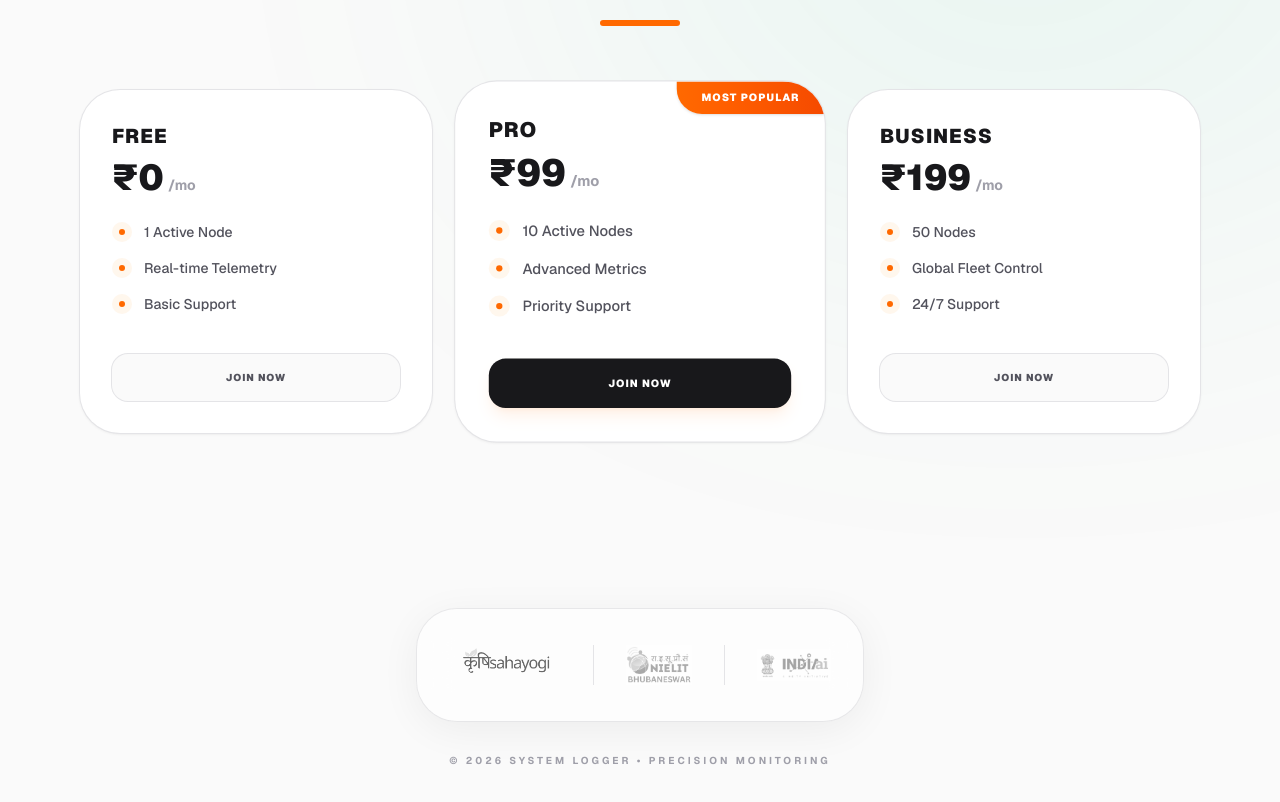
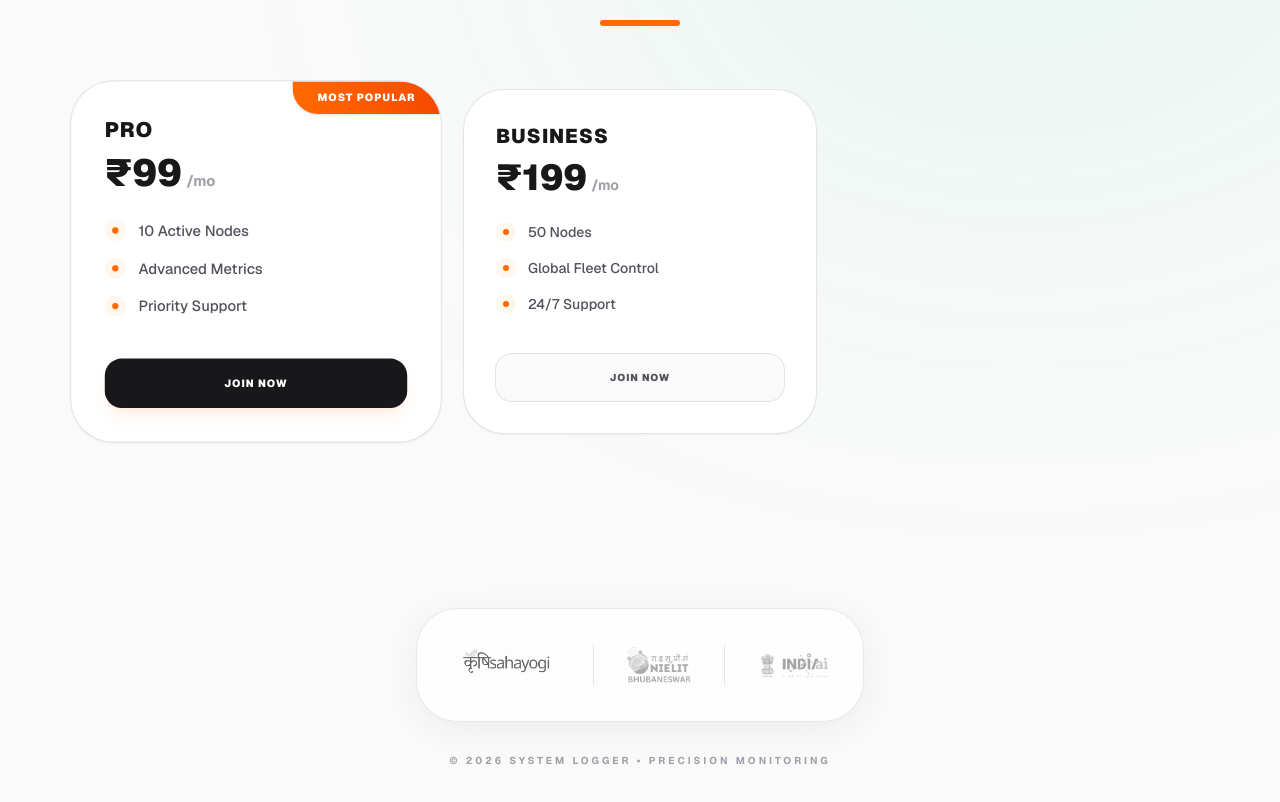
Before and after one commit to KingshukChatterjee007/Sys_Logger, a Next.js app in the folder frontend/: page / in a window 1280 px wide. Shown: the part 826-1628 px from the top of the page. Built offline with nearby package versions, Linux system fonts and the light colour scheme; no server answers.

Commit message:
some fixes

```diff
--- a/frontend/src/app/components/OrgManager.tsx
+++ b/frontend/src/app/components/OrgManager.tsx
@@ -46,7 +46,7 @@ export function OrgManager() {
 
     const [newOrgId, setNewOrgId] = useState('');
     const [newOrgName, setNewOrgName] = useState('');
-    const [newOrgTier, setNewOrgTier] = useState('FREE');
+    const [newOrgTier, setNewOrgTier] = useState('PRO');
     const [createLoading, setCreateLoading] = useState(false);
     const [error, setError] = useState('');
     const [success, setSuccess] = useState('');
--- a/frontend/src/app/page.tsx
+++ b/frontend/src/app/page.tsx
@@ -50,7 +50,6 @@ export default function HomeDashboard() {
             .catch(err => {
                 console.error("Error fetching pricing, applying fallback plans:", err);
                 setPlans([
-                    { plan_id: 1, name: "Free", slug: "free", price_monthly: 0, node_limit: 1, features: ["1 Active Node", "Real-time Telemetry", "Basic Support"], is_active: true },
                     { plan_id: 2, name: "Pro", slug: "pro", price_monthly: 99, node_limit: 10, features: ["10 Active Nodes", "Advanced Metrics", "Priority Support"], is_active: true },
                     { plan_id: 3, name: "Business", slug: "business", price_monthly: 199, node_limit: 50, features: ["50 Nodes", "Global Fleet Control", "24/7 Support"], is_active: true }
                 ]);
```
Also changed, not shown: 1 other file (tests, documents, lock files or other folders).
